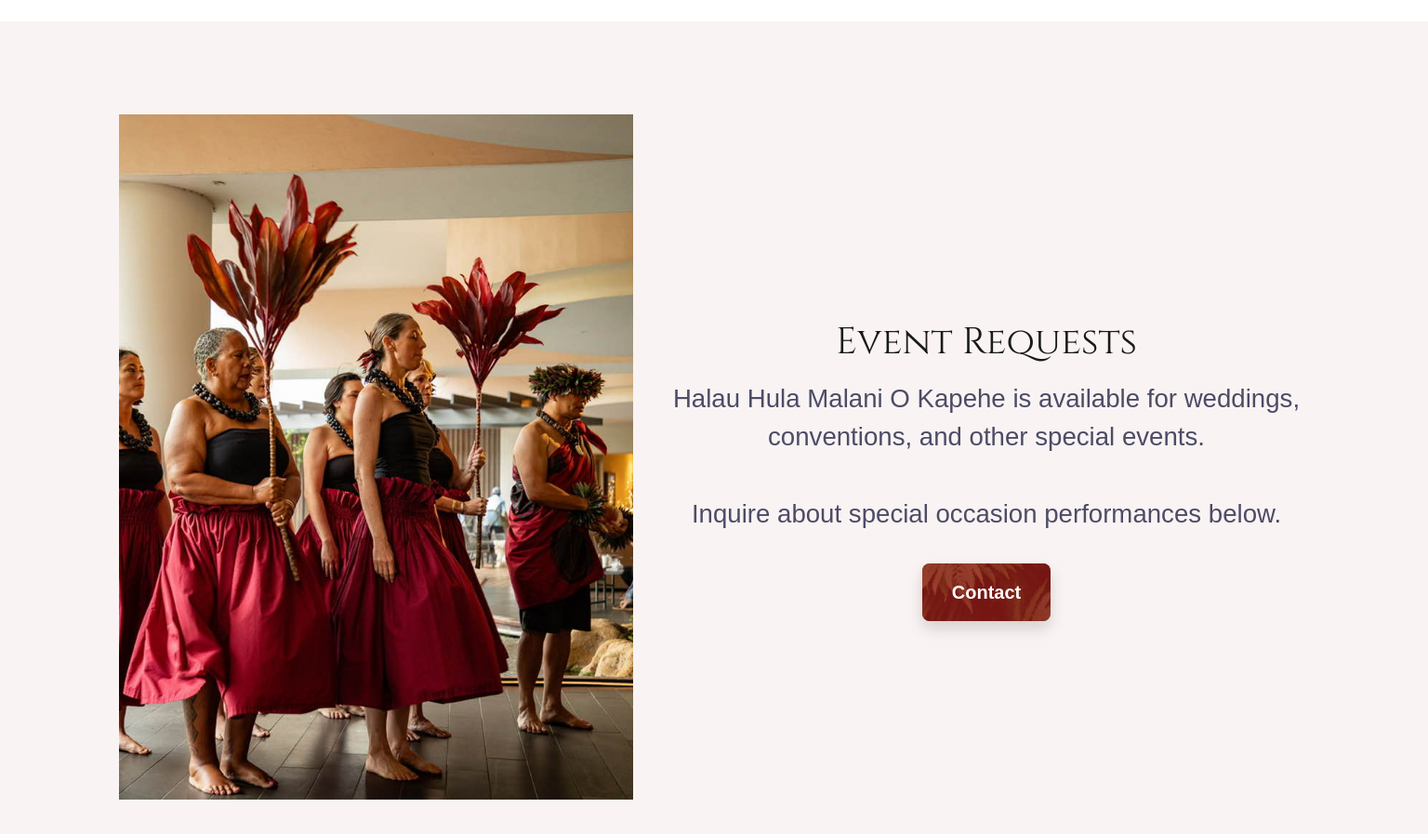
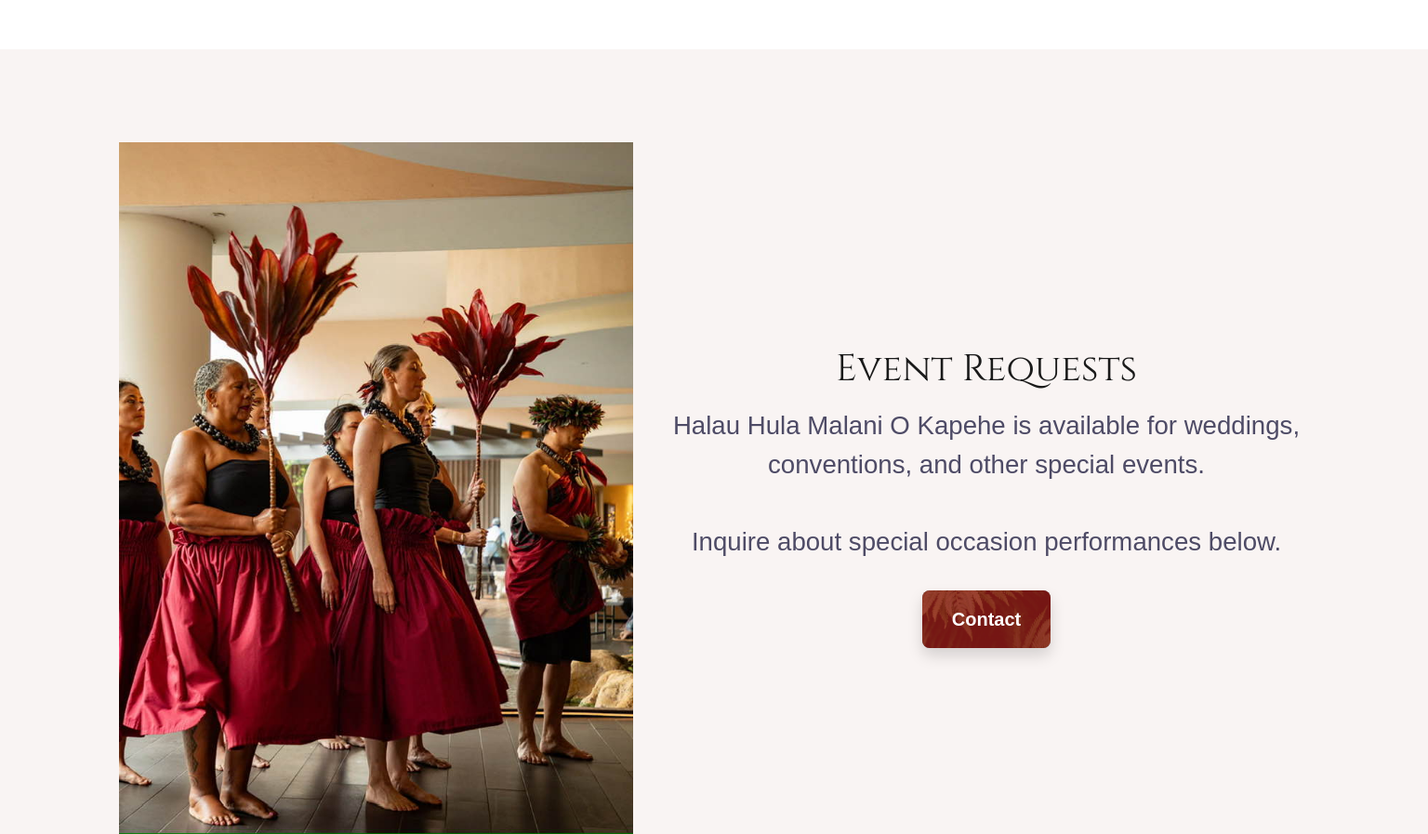
Before and after one commit to nakawebsvcs/kapehehula, an Astro site: page / in a window 1536 px wide. Shown: the part 3500-4397 px from the top of the page at 93% size. Built offline with nearby package versions, Linux system fonts and the light colour scheme; Astro itself is replaced by a stand-in of ours; a web font is replaced by a local one.

Commit message:
Style tweaks to Events and Alaka'i section for mobile and large screens

```diff
--- a/src/components/About.astro
+++ b/src/components/About.astro
@@ -94,10 +94,18 @@
         font-weight: 700;
     }
 
-    .lehua-div {
-        width: 5%;
-        margin: 4.5rem auto 1rem auto;
-    }
+   .lehua-div {
+  width: auto;
+  height: auto;
+  max-width: 80px; /* Set a fixed max-width instead of percentage */
+  margin: 4.5rem auto 1rem auto;
+
+  /* Responsive sizing */
+  @media only screen and (max-width: 768px) {
+    max-width: 60px; /* Slightly smaller on mobile but still visible */
+    margin: 3rem auto 1rem auto; /* Reduce margin on mobile */
+  }
+}
 
     /* Animation classes */
     .animate-on-scroll {
--- a/src/components/Alakai.astro
+++ b/src/components/Alakai.astro
@@ -32,7 +32,7 @@ html body,
 html body p,
 html body .cs-text {
   font-family: "Afacad", Arial, sans-serif !important;
-  font-size: clamp(1.2rem, 1.7vw, 2.2rem) !important;
+  font-size: clamp(1.2rem, 1.7vw, 1.5rem) !important;
 }
 
 .cinzel {
@@ -108,7 +108,7 @@ h1 {
 
 .profile-name {
   color: var(--primary);
-  margin: 1.5rem;
+  margin: 1.5rem auto;
   font-size: 1.5rem;
 }
 
--- a/src/components/Carousel.astro
+++ b/src/components/Carousel.astro
@@ -39,7 +39,7 @@
                 </div>
                 </div>
                 <div class="container text-center">
-                <img class="lehua-div" src="/assets/images/lehua-removebg-preview.png" width="4%">
+                <img class="lehua-div" src="/assets/images/lehua-removebg-preview.png">
                 <h1 class="cinzel mt-4">"I mohala no ke lehua i ke ke`ekehi `ia e ka ua."</h1>
 <p class="mt-3"><em>Translation: The Lehua blossom unfolds when the rains tread it.<br>
 Explanation: People respond better to gentle words than to scoldings.</em></p></div>
@@ -202,10 +202,19 @@ html body .cs-text {
   .container {
     margin-bottom: 40px;
 
-    .lehua-div {
-      margin-top: 2rem;
-      margin-bottom: 2rem;
-    }
+   .lehua-div {
+  width: auto;
+  height: auto;
+  max-width: 80px; /* Set a fixed max-width */
+  margin-top: 2rem;
+  margin-bottom: 2rem;
+
+  /* Responsive sizing */
+  @media only screen and (max-width: 768px) {
+    max-width: 60px; /* Slightly smaller on mobile but still visible */
+  }
+}
+
 
     h1 {
       margin-bottom: 30px;
--- a/src/components/Header.astro
+++ b/src/components/Header.astro
@@ -180,7 +180,7 @@ document.addEventListener('DOMContentLoaded', function() {
         /* prevents padding and border from affecting height and width */
         box-sizing: border-box;
         padding: (12/16rem) (16/16rem);
-        background-color: #fff;
+        background-color: var(--primary);
         box-shadow: rgba(149, 157, 165, 0.2) 0px 8px 24px;
         position: absolute;
         bottom: -2rem;
@@ -194,8 +194,8 @@ document.addEventListener('DOMContentLoaded', function() {
             bottom: auto;
         }
 
-        &:after {
-            /* on hover green bar */
+     /*    &:after {
+
             content: "";
             width: 40%;
             max-width: (146/16rem);
@@ -208,7 +208,7 @@ document.addEventListener('DOMContentLoaded', function() {
             left: 0%;
             z-index: -1;
             transition: width 0.2s, max-width 0.3s, background-color 0.3s;
-        }
+        } */
 
         &:before {
             /* grey blurrd overlay */
--- a/src/pages/index.astro
+++ b/src/pages/index.astro
@@ -494,33 +494,32 @@ html body .cs-text {
           box-shadow: 0 0.5rem 1rem rgba(0, 0, 0, 0.15);
         }
       }
-        .cs-image-group {
-            /* scales the whole section down and ties the font size to the vw and stops at 75% of the vale of 1em, changes at desktop */
+       .cs-image-group {
+            /* Modify these styles */
             font-size: ~"min(2.8vw, .89rem)";
-            /* everything inside this box is in ems so we can scale it all down proportionally with a font size */
-            width: (522/16em);
-            height: (651/16em);
-            order: -1;
+            width: 100%; /* Change from fixed width to 100% */
+            height: auto; /* Allow height to adjust automatically */
+            max-width: (522/16em); /* Add max-width to maintain proportions */
+            margin: 0 auto; /* Center the image group */
             position: relative;
-            /* prevents flexbox from squishing it */
             flex: none;
         }
 
         .cs-picture {
-            width: (553/16em);
-            height: (623/16em);
+            width: 100%; /* Change from fixed width to 100% */
+            height: auto; /* Allow height to adjust automatically */
+            max-width: (553/16em); /* Add max-width to maintain proportions */
+            position: relative; /* Change from absolute to relative */
             display: block;
-            position: absolute;
-            top: 0;
-            left: 0;
+            margin: 0 auto; /* Center the picture */
 
             img {
                 width: 100%;
-                height: 100%;
+                height: auto; /* Allow height to adjust with width */
                 object-fit: cover;
-                position: absolute;
-                top: 0;
-                left: 0;
+                position: relative; /* Change from absolute to relative */
+                top: auto;
+                left: auto;
             }
         }
     }
@@ -538,6 +537,11 @@ html body .cs-text {
             text-align: left;
             align-items: flex-start;
             grid-column: span 6;
+        }
+
+        .cs-image-group {
+            /* Adjust for tablet if needed */
+            max-width: 90%; /* Slightly wider on tablet */
         }
     }
 }
@@ -578,6 +582,29 @@ html body .cs-text {
         .cs-item {
             flex-direction: row;
         }
+
+         .cs-image-group {
+            /* Restore desktop styles */
+            font-size: ~"min(1.3vw, 1rem)";
+            height: auto;
+            min-height: (765/16em);
+            width: (522/16em); /* Fixed width for desktop */
+            margin: 0; /* Remove auto margin */
+        }
+
+        .cs-picture {
+            width: (553/16em); /* Fixed width for desktop */
+            height: auto;
+            position: absolute; /* Restore absolute positioning for desktop */
+            top: 0;
+            left: 0;
+
+            img {
+                position: absolute; /* Restore absolute positioning for desktop */
+                top: 0;
+                left: 0;
+            }
+          }
     }
 }
 
```
